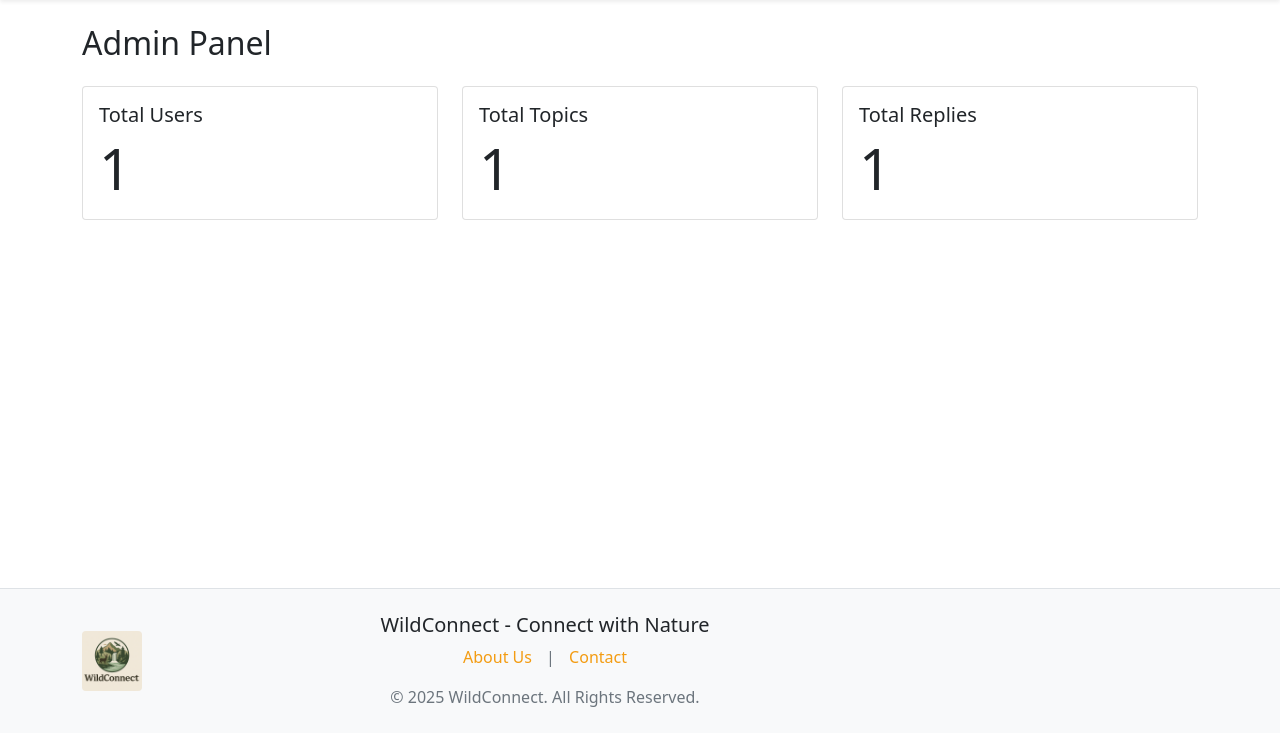
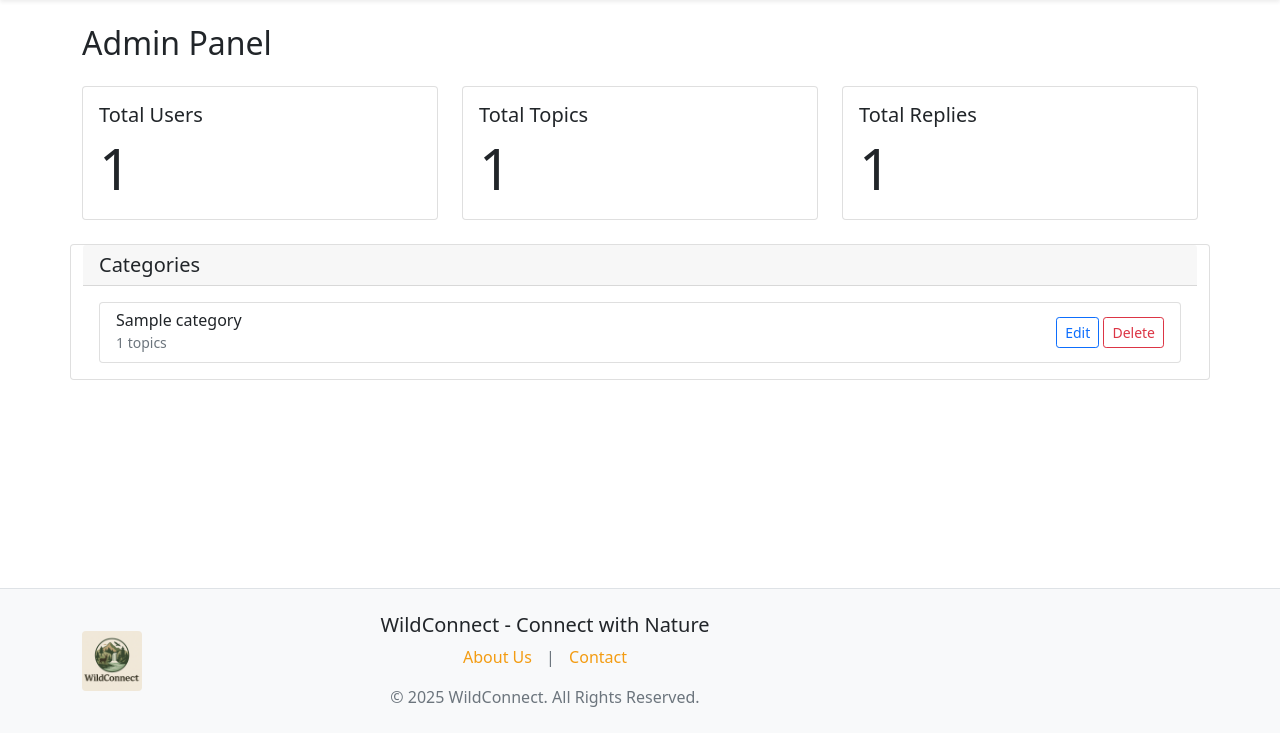
Before and after one commit to AdithyaHerath/Wildlife_Forum, a PHP site: page /admin.php in a window 1280 px wide. Shown: the part 67-800 px from the top of the page. Run offline with PHP 8.4, Linux system fonts and the light colour scheme; the visitor is signed in with stand-in values (Sample User, id 1); tables that the repository leaves empty or names only in its code hold one stand-in row (values such as "Sample post").

Commit message:
Add category list with edit and delete options

```diff
--- a/admin.php
+++ b/admin.php
@@ -114,4 +114,27 @@ $events = $events_stmt->fetchAll();
     </div>
 </div>
 
+<div class="row">
+
+    <div class="card mb-4">
+        <!-- Categories -->
+        <div class="card-header"><h3 class="card-title h5 mb-0">Categories</h3></div>
+            <div class="card-body">
+                <div class="list-group">
+                    <?php foreach ($categories as $category): ?>
+                        <div class="list-group-item d-flex justify-content-between align-items-center">
+                            <div>
+                                <h6 class="mb-0"><?php echo htmlspecialchars($category['name']); ?></h6>
+                                <small class="text-muted"><?php echo $category['topic_count']; ?> topics</small>
+                            </div>
+                            <div>
+                                <a href="edit_category.php?id=<?php echo $category['category_id']; ?>" class="btn btn-sm btn-outline-primary">Edit</a>
+                                <a href="delete_category.php?id=<?php echo $category['category_id']; ?>" class="btn btn-sm btn-outline-danger" onclick="return confirm('Are you sure?')">Delete</a>
+                            </div>
+                        </div>
+                    <?php endforeach; ?>
+                </div>
+            </div>
+        </div>
+</div>
 <?php include("includes/footer.php"); ?>
```
